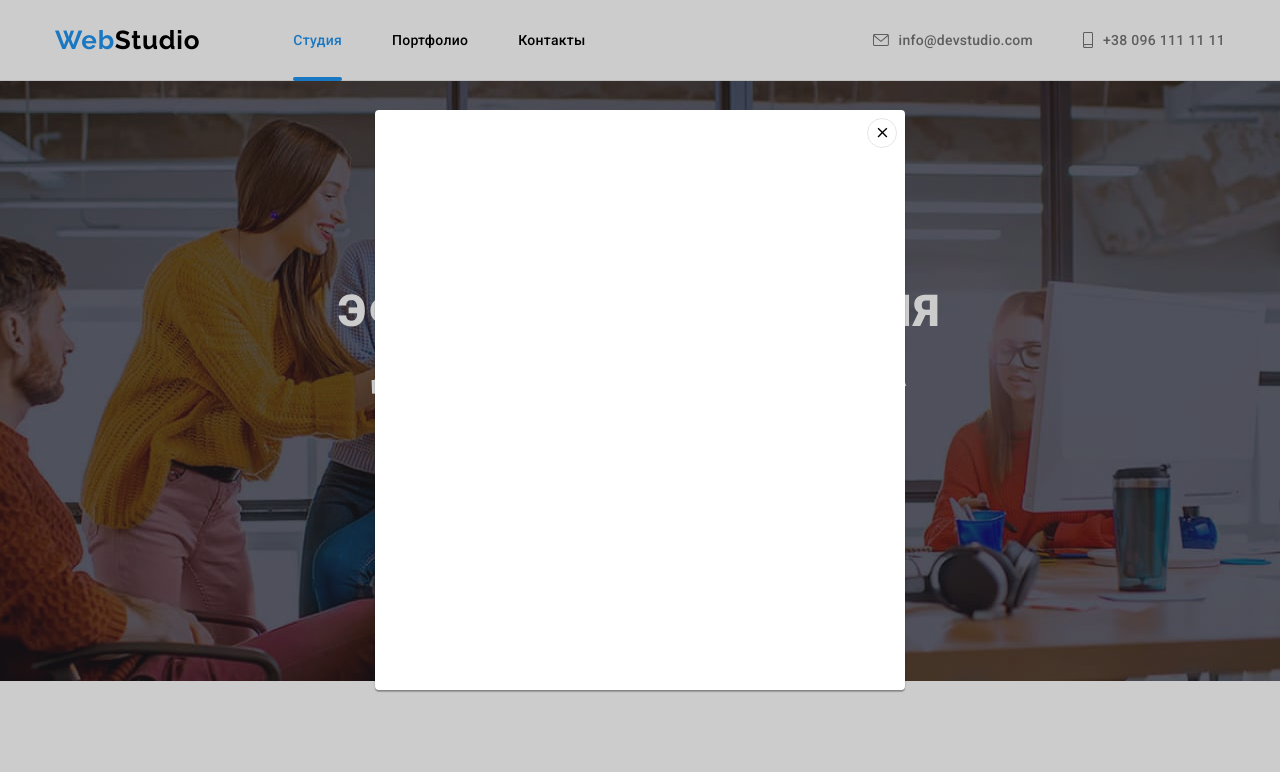
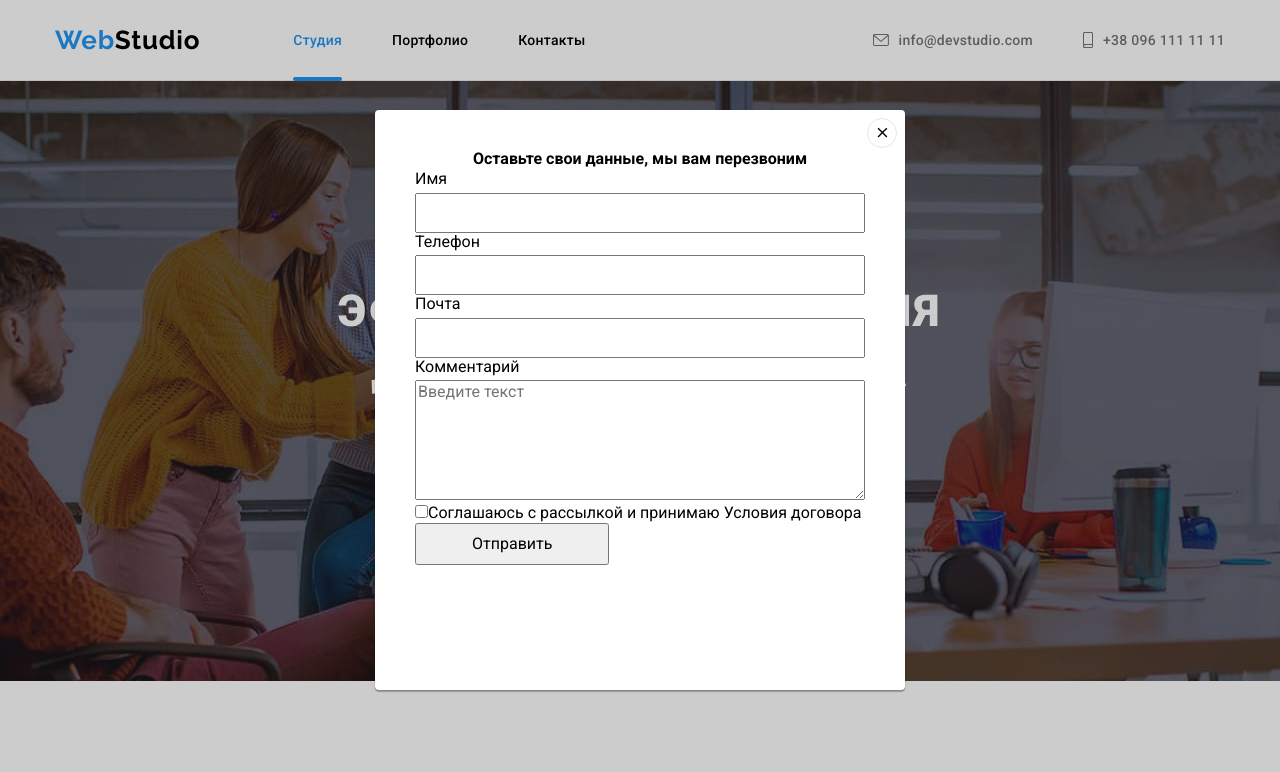
Before and after one commit to Vladislav-UZH/goit-markup-hw-06, a plain HTML site: page index.html in a window 1280 px wide. Both pictures are taken after a click on the button "Заказать услугу". Shown: the top 772 px of the page. Drawn offline with nearby package versions, Linux system fonts and the light colour scheme.

Commit message:
add forms

```diff
--- a/index.html
+++ b/index.html
@@ -445,6 +445,37 @@
             <use href="./photo/svg/icons.svg#close-btn-modal"></use>
           </svg>
         </button>
+
+        <form class="form-group" name="form">
+          <strong class="form-title">Оставьте свои данные, мы вам перезвоним</strong>
+          <label class="form-label"
+            ><span class="form-input-title">Имя</span><input class="form-input" type="text"
+          /></label>
+          <label class="form-label"
+            ><span class="form-input-title">Телефон</span><input class="form-input" type="tel"
+          /></label>
+          <label class="form-label"
+            ><span class="form-input-title">Почта</span><input class="form-input" type="email"
+          /></label>
+          <label class="form-label"
+            ><span class="form-input-title">Комментарий</span
+            ><textarea
+              class="form-text-area"
+              type="text"
+              placeholder="Введите текст"
+              rows="5"
+            ></textarea>
+          </label>
+          <div class="form-submit-section">
+            <label class="form-label">
+              <input type="checkbox" name="agreement-terms-check" id="" /><span
+                >Соглашаюсь с рассылкой и принимаю
+                <a class="form-terms-of-agreement" href=""> Условия договора</a>
+              </span>
+            </label>
+            <button class="form-submit" type="submit">Отправить</button>
+          </div>
+        </form>
       </div>
     </div>
     <script src="./scripts/modal.js"></script>
--- a/styles-css/style.css
+++ b/styles-css/style.css
@@ -613,6 +613,44 @@ fill: #afb1b8;
   transform: translate(-50%, -50%) scale(1.05);
   opacity: 0;
 }
+
+.form-container{
+  display: flex;
+  justify-content: center;
+}
+.form-group{
+  display: flex;
+  justify-content: center;
+  flex-direction: column;
+  margin-top: 40px;
+  margin-left: 40px;
+  margin-right: 40px;
+}
+.form-title{
+  margin: 0 auto;
+  margin-bottom: 2px;
+}
+.form-label{
+  display: block;
+}
+.form-input-title{
+  margin-bottom: 4px;
+  display: block;
+}
+.form-input{
+  width: 100%;
+  height: 40px;
+}
+.form-text-area{
+  width: 100%;
+  height: 120px;
+}
+  .form-submit{
+
+    display: block;
+    max-width: 200px;
+    padding: 10px 55px;
+  }
 /* /////////////////////////////////////////////////////////////////////////// */
 /* ---portfolio.html--- */
 /* portfolio-image */
```
Also changed, not shown: photo/svg/pref/email-form.svg (added), photo/svg/pref/form-box-uncheck.svg (added), photo/svg/pref/icon-check.svg (added), photo/svg/pref/phone-form.svg (added), photo/svg/pref/username-form.svg (added).
